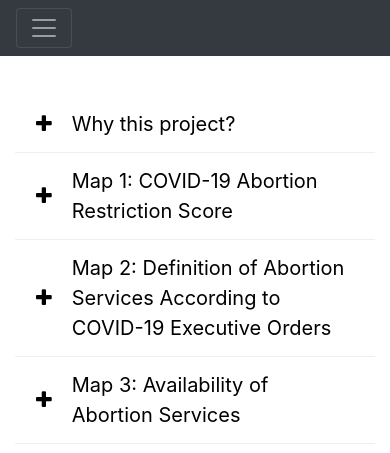
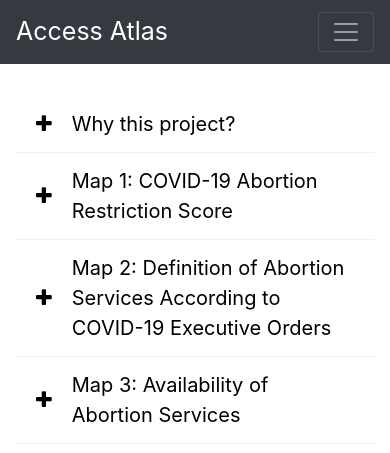
Before and after one commit to zoewsnow/taragallagher.github.io, a plain HTML site: page index.html in a window 390 px wide. Shown: the top 453 px of the page. Drawn offline with nearby package versions, Linux system fonts and the light colour scheme; a script that the page names is missing.

Commit message:
Removed navbar title from mobile collapse

```diff
--- a/index.html
+++ b/index.html
@@ -58,13 +58,11 @@
 
 <!-- Fixed navbar -->
 <nav class="navbar navbar-expand-md navbar-dark fixed-top bg-dark">
+  <a class="navbar-brand" href="index.html"> Access Atlas</a>
   <button class="navbar-toggler" type="button" data-toggle="collapse" data-target="#navbarCollapse" aria-controls="navbarCollapse" aria-expanded="false" aria-label="Toggle navigation">
       <span class="navbar-toggler-icon"></span>
   </button>
   <div class="collapse navbar-collapse" id="navbarCollapse">
-      <div class="navbar-header">
-          <a class="navbar-brand" href="index.html"> Access Atlas</a>
-      </div>
       <ul class="navbar-nav ml-auto">
         <li class="nav-item active">
             <a class="nav-link" href="index.html">Home <span class="sr-only">(current)</span></a>
--- a/styles.css
+++ b/styles.css
@@ -1,9 +1,3 @@
-.navbar {
-    display:table;
-    width:100%;
-    margin: 0;
-}
-
 .navbar-brand
 {
   font-size: 25px;
```
Also changed, not shown: about.html (+1 -3 lines), data.html (+1 -3 lines).
